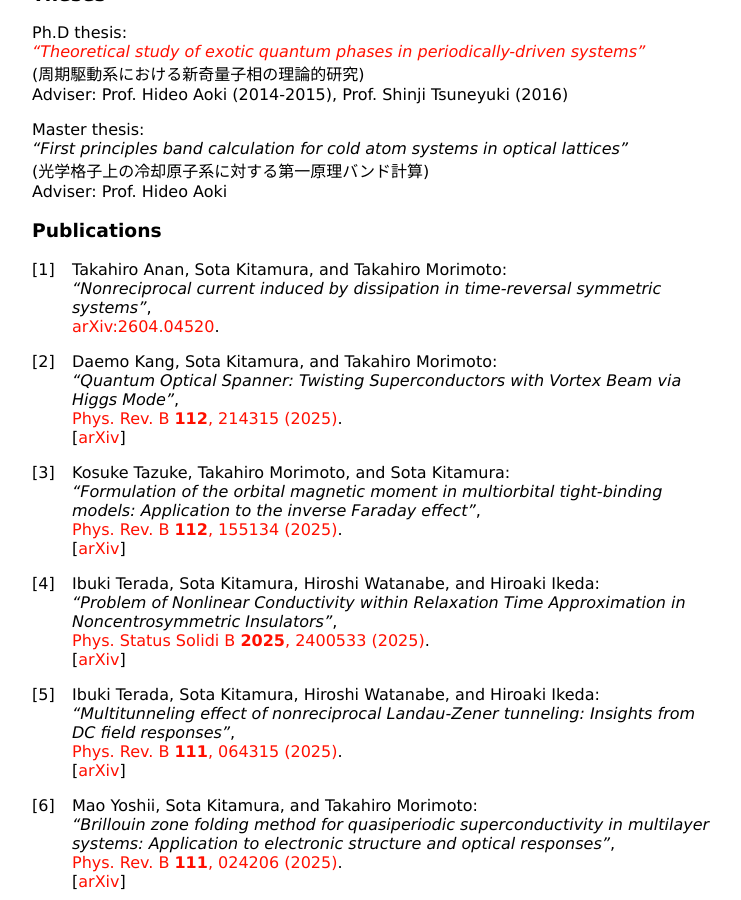
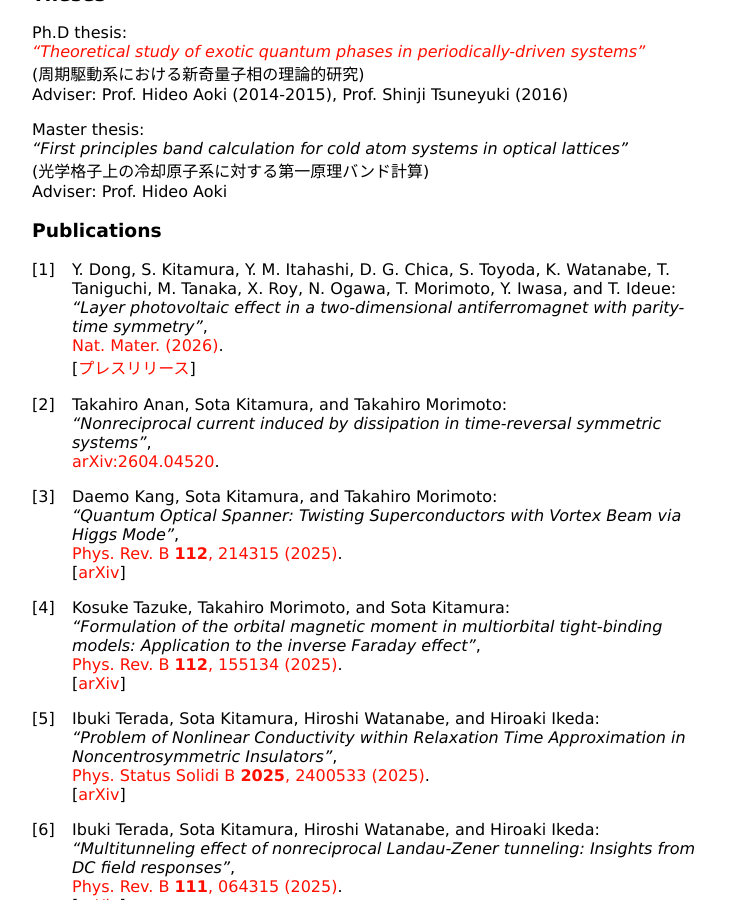
Before and after one commit to sotaph/sotaph.github.io, a Jekyll site: the page built from index.md, in a window 1280 px wide and 900 px high, scrolled down 922 px. Shown: the whole window, without its empty margins (258-999 px from the left). Built offline with Jekyll 4.4.1, drawn with Linux system fonts in a browser that asks for light colours; nearby versions of some CDN libraries; a style sheet for code colours, icons or effects is not loaded.

Commit message:
add .github

```diff
--- a/_config.yml
+++ b/_config.yml
@@ -22,7 +22,7 @@ nav:
 # - name: "Resume"
 #   link: "resume.pdf"
  - name: <i class="fas fa-home fa-lg" title="Group"></i>
-   link: "http://morimoto-lab.t.u-tokyo.ac.jp"
+   link: "https://cond.scphys.kyoto-u.ac.jp/"
  - name: <i class="ai ai-google-scholar-square ai-lg" title="Google Scholar"></i>
    link: "https://scholar.google.co.jp/citations?user=_HyaTKkAAAAJ"
  - name: <i class="ai ai-semantic-scholar ai-lg" title="Semantic Scholar"></i>
--- a/index.md
+++ b/index.md
@@ -52,6 +52,12 @@ Adviser: Prof. Hideo Aoki
 
 
 ### Publications
+
+1. Y. Dong, S. Kitamura, Y. M. Itahashi, D. G. Chica, S. Toyoda, K. Watanabe, T. Taniguchi, M. Tanaka, X. Roy, N. Ogawa, T. Morimoto, Y. Iwasa, and T. Ideue:
+_"Layer photovoltaic effect in a two-dimensional antiferromagnet with parity-time symmetry"_,
+<!-- [Nat. Mater. **XX**, XXXXXX (2026)](https://doi.org/10.1038/s41563-026-02593-8).  -->
+[Nat. Mater. (2026)](https://doi.org/10.1038/s41563-026-02593-8).
+[[プレスリリース](https://www.issp.u-tokyo.ac.jp/maincontents/news2.html?pid=30572)]
 
 1. Takahiro Anan, Sota Kitamura, and Takahiro Morimoto:
 _"Nonreciprocal current induced by dissipation in time-reversal symmetric systems"_,
```
